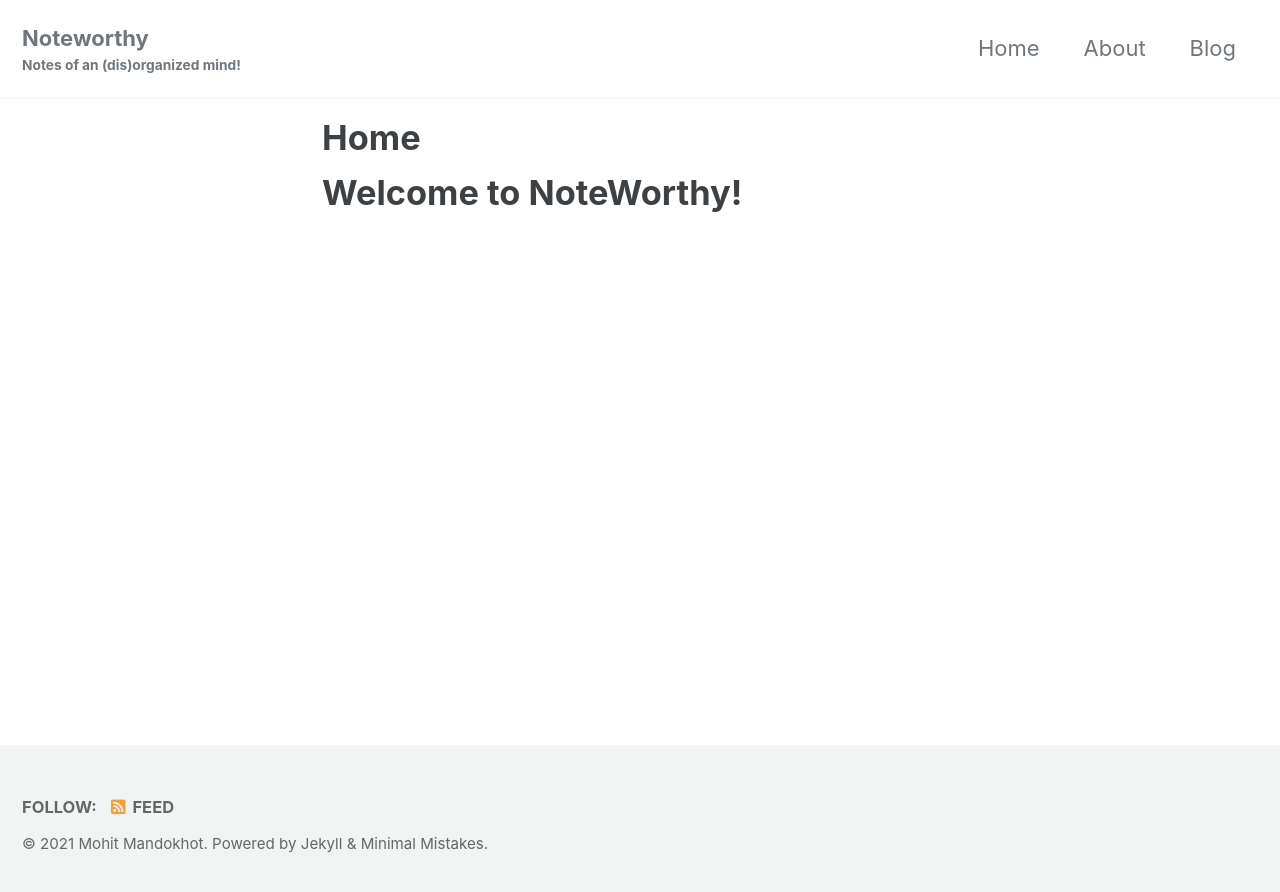
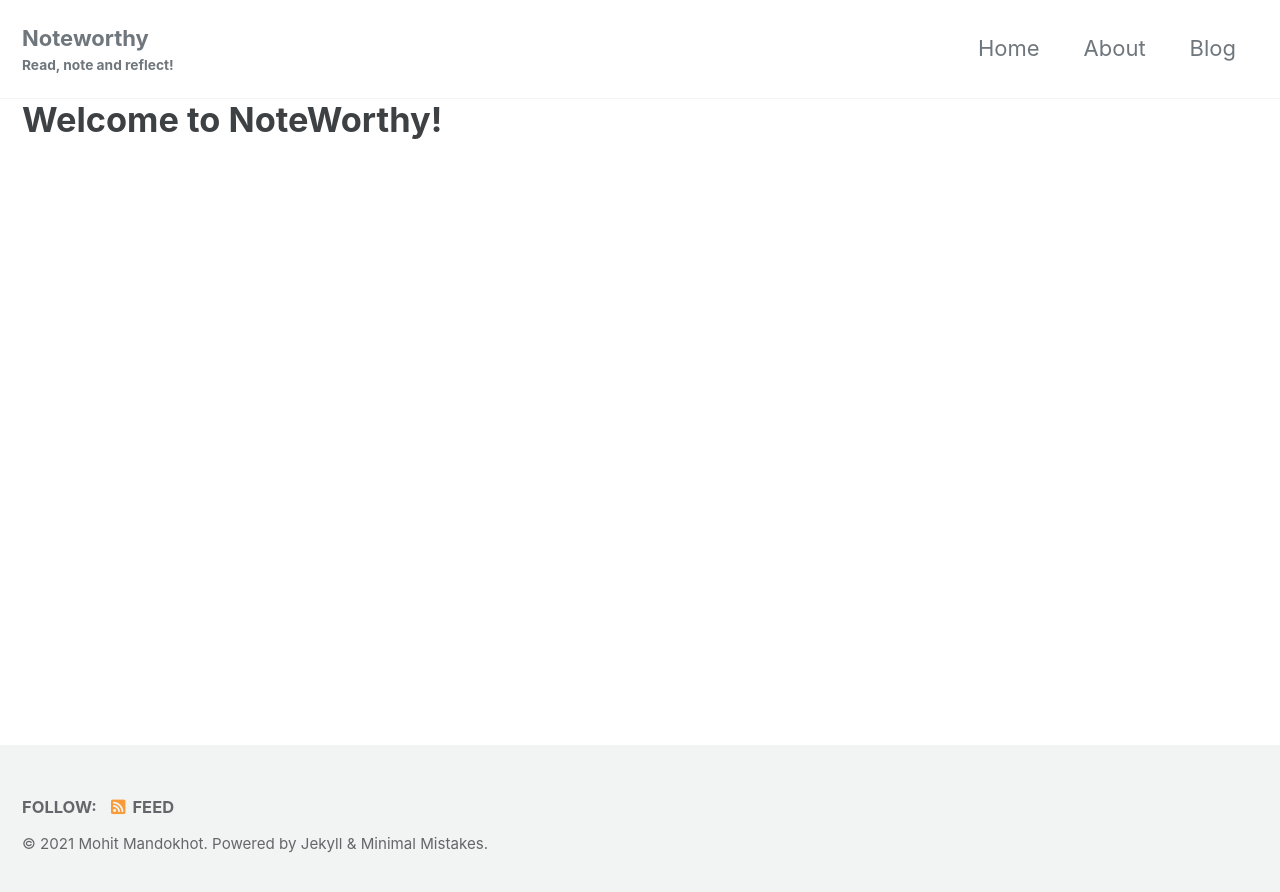
Before and after one commit to trcmohitmandokhot/blog, a Jekyll site: the page built from index.html, in a window 1280 px wide. Shown: the top 892 px of the page. Built offline with Jekyll 4.4.1, drawn with Linux system fonts in a browser that asks for light colours; cached includes are drawn as plain includes; the list of posts is cut into pages by our own code.

Commit message:
Changed Heading. Changed home page layout

```diff
--- a/_config.yml
+++ b/_config.yml
@@ -21,7 +21,7 @@ minimal_mistakes_skin    : "default" # "air", "aqua", "contrast", "dark", "dirt"
 locale                   : "en-US"
 title                    : "Noteworthy"
 title_separator          : "-"
-subtitle                 : "Notes of an (dis)organized mind!"
+subtitle                 : "Read, note and reflect!"
 name                     : "Mohit Mandokhot"
 description              : "A placeholder for notes, writings, and video-posts"
 url                      : "https://trcmohitmandokhot.github.io"
--- a/index.html
+++ b/index.html
@@ -1,5 +1,5 @@
 ---
-layout: single
+layout: splash
 title: Home
 ---
 <h1>{{ "Welcome to NoteWorthy!" }}</h1>
```
